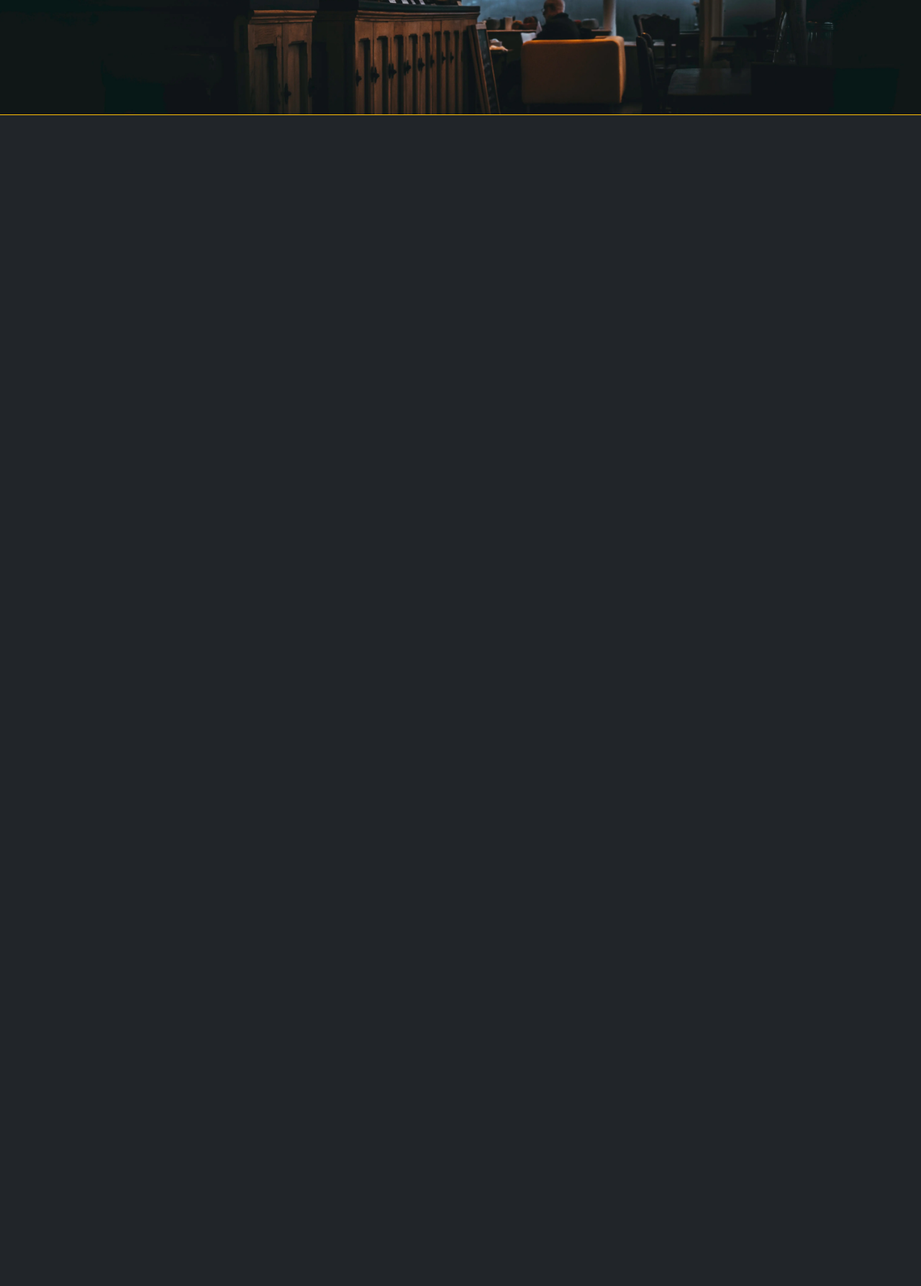
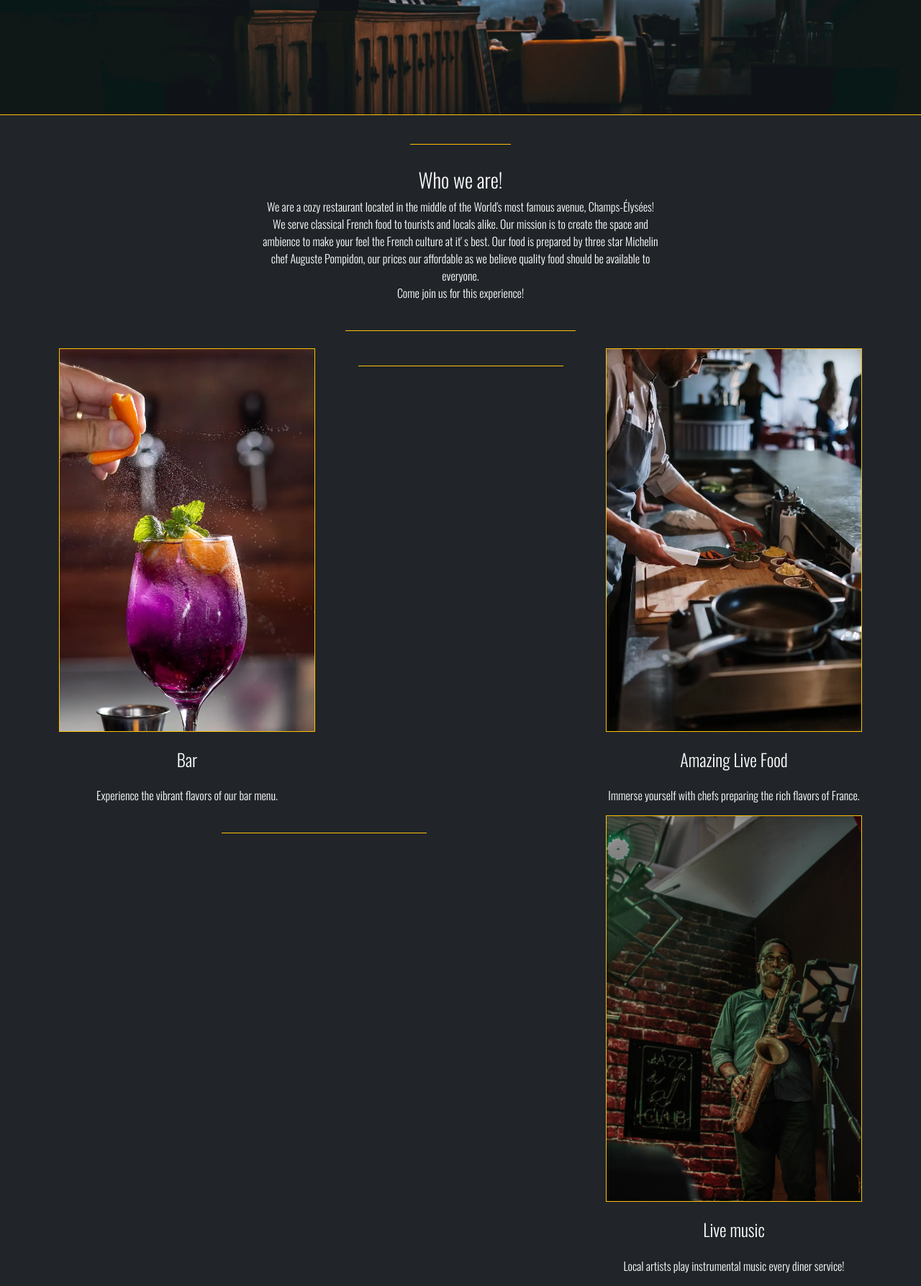
Before and after one commit to MartinFortuna/mrw-restaurant, a Django app: page / in a window 1280 px wide. Shown: the part 412-2199 px from the top of the page at 72% size. Before the commit the page ends 572 px from the top, so only its background shows below. Run offline with Django 3.2, Linux system fonts and the light colour scheme; some libraries are stand-ins or nearby versions.

Commit message:
Add about us section to index.html

```diff
--- a/templates/restaurant/index.html
+++ b/templates/restaurant/index.html
@@ -5,6 +5,43 @@
 <header>
   <img src="{% static 'mrw/images/main-img.webp' %}" class="border-bottom border-warning" alt="Restaurant Image">
 </header>
-
+<!-- About Section -->
+<div class="container d-flex justify-content-center mb-3">
+    <div class="col-lg-6 text-center mt-4">
+      <div class="border-top border-warning w-25 mx-auto my-3"></div>
+      <h3>Who we are!</h3>
+      <p>We are a cozy restaurant located in the middle of the World's most famous avenue, Champs-Élysées! We serve
+        classical French food to tourists and locals alike.
+        Our mission is to create the space and ambience to make your feel the French culture at it' s best. Our food is
+        prepared by three star Michelin chef Auguste Pompidon, our prices our affordable as we believe quality food should
+        be available to everyone.
+        <br>
+        Come join us for this experience!
+      </p>
+    </div>
+  </div>
+  <div class="smallscreen border-top border-warning w-25 mx-auto my-4"></div>
+  <div class="container">
+    <div class="row">
+      <div class="col-sm-4 text-center">
+        <img src="{% static 'mrw/images/drinks.webp' %}" class="img-fluid border border-warning" alt="Drinks">
+        <h4 class="my-4">Bar</h4>
+        <p class="card-text">Experience the vibrant flavors of our bar menu.</p>
+      </div>
+      <div class="smallscreen border-top border-warning w-25 mx-auto my-4"></div>
+      <div class="col-sm-4 text-center">
+        <img src="{% static 'mrw/images/live-cooking.webp' %}" class="img-fluid border border-warning" alt="Food">
+        <h4 class="my-4">Amazing Live Food</h4>
+        <p>Immerse yourself with chefs preparing the rich flavors of France.</p>
+      </div>
+      <div class="smallscreen border-top border-warning w-25 mx-auto my-4"></div>
+      <div class="col-sm-4 text-center">
+        <img src="{% static 'mrw/images/music.webp' %}" class="img-fluid border border-warning" alt="Music">
+        <h4 class="my-4">Live music</h4>
+        <p>Local artists play instrumental music every diner service!</p>
+      </div>
+    </div>
+  </div>
+  <!-- End About Section -->
 
 {% endblock %}
```
Also changed, not shown: static/css/style.css (+2 -2 lines).
